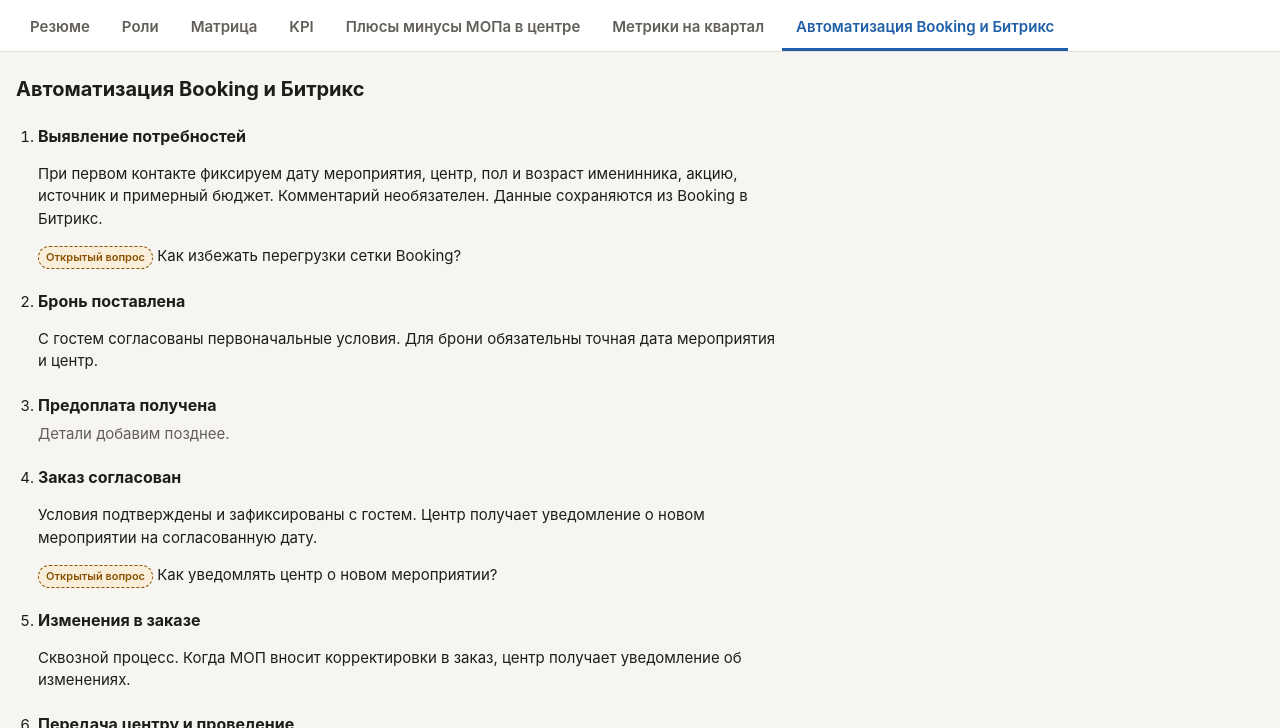
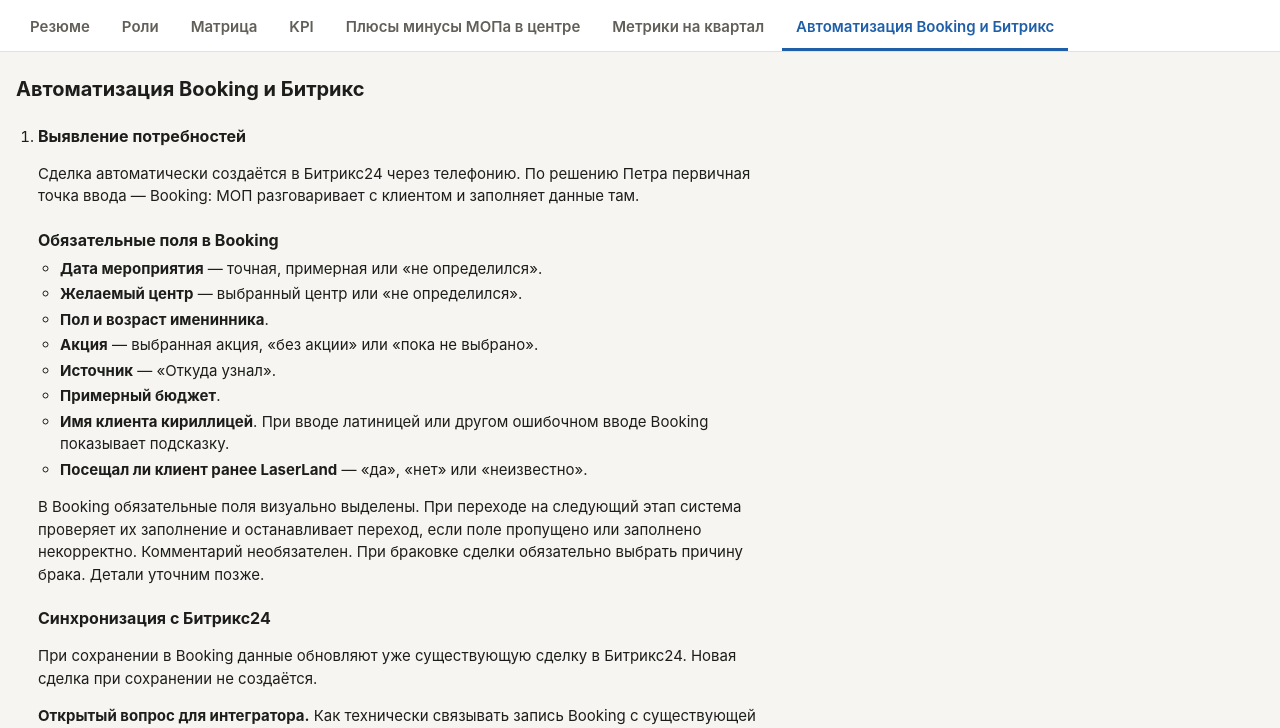
Before and after one commit to atalanchik-hue/laserland-processes, a plain HTML site: page index.html in a window 1280 px wide. Both pictures are taken after a click on the link "Автоматизация Booking и Битрикс". Shown: the part 72-800 px from the top of the page. Drawn offline with Linux system fonts and the light colour scheme.

Commit message:
Document Booking and Bitrix24 requirements for stage one

```diff
--- a/index.html
+++ b/index.html
@@ -712,8 +712,32 @@ details p{margin:4px 0 2px;font-size:13px;color:var(--muted);max-width:70ch}
     <ol>
       <li>
         <h3>Выявление потребностей</h3>
-        <p>При первом контакте фиксируем дату мероприятия, центр, пол и возраст именинника, акцию, источник и примерный бюджет. Комментарий необязателен. Данные сохраняются из Booking в Битрикс.</p>
-        <p><span class="tag t-prop">Открытый вопрос</span> Как избежать перегрузки сетки Booking?</p>
+        <p>Сделка автоматически создаётся в Битрикс24 через телефонию. По решению Петра первичная точка ввода — Booking: МОП разговаривает с клиентом и заполняет данные там.</p>
+        <h4>Обязательные поля в Booking</h4>
+        <ul>
+          <li><strong>Дата мероприятия</strong> — точная, примерная или «не определился».</li>
+          <li><strong>Желаемый центр</strong> — выбранный центр или «не определился».</li>
+          <li><strong>Пол и возраст именинника</strong>.</li>
+          <li><strong>Акция</strong> — выбранная акция, «без акции» или «пока не выбрано».</li>
+          <li><strong>Источник</strong> — «Откуда узнал».</li>
+          <li><strong>Примерный бюджет</strong>.</li>
+          <li><strong>Имя клиента кириллицей</strong>. При вводе латиницей или другом ошибочном вводе Booking показывает подсказку.</li>
+          <li><strong>Посещал ли клиент ранее LaserLand</strong> — «да», «нет» или «неизвестно».</li>
+        </ul>
+        <p>В Booking обязательные поля визуально выделены. При переходе на следующий этап система проверяет их заполнение и останавливает переход, если поле пропущено или заполнено некорректно. Комментарий необязателен. При браковке сделки обязательно выбрать причину брака. Детали уточним позже.</p>
+        <h4>Синхронизация с Битрикс24</h4>
+        <p>При сохранении в Booking данные обновляют уже существующую сделку в Битрикс24. Новая сделка при сохранении не создаётся.</p>
+        <p><strong>Открытый вопрос для интегратора.</strong> Как технически связывать запись Booking с существующей сделкой в Битрикс24 и передавать изменения без дублей?</p>
+        <h4>Сетка Booking для центра</h4>
+        <p>Новые заявки доступны в сетке Booking. Центр фильтрует сетку по статусам и по умолчанию видит заявки начиная с «Бронь поставлена». При необходимости можно включить «Новая заявка» или показать все статусы. Выбор фильтра сохраняется.</p>
+        <p>Предлагаемые цвета статусов. Техническую возможность цветовой маркировки нужно проверить.</p>
+        <ul>
+          <li><span class="tag t-same">Новая заявка</span> — серый.</li>
+          <li><span class="tag t-chg">Бронь поставлена</span> — янтарный.</li>
+          <li><span class="tag" style="background:var(--money-bg);color:var(--money)">Предоплата получена</span> — синий.</li>
+          <li><span class="tag t-new">Мероприятие заказано</span> — зелёный.</li>
+        </ul>
+        <p>Номер банкета пока не фиксируем.</p>
       </li>
       <li>
         <h3>Бронь поставлена</h3>
```
